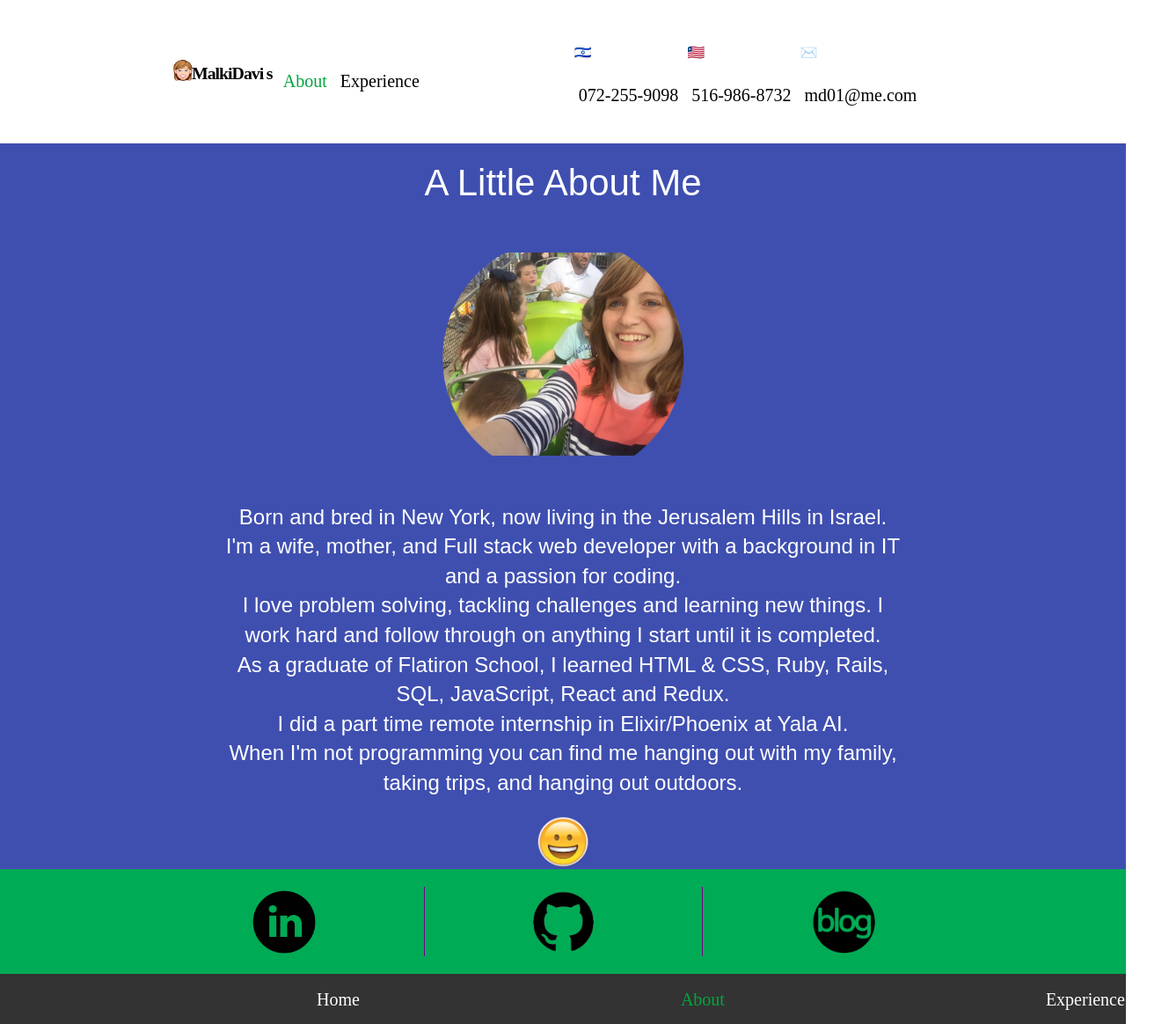
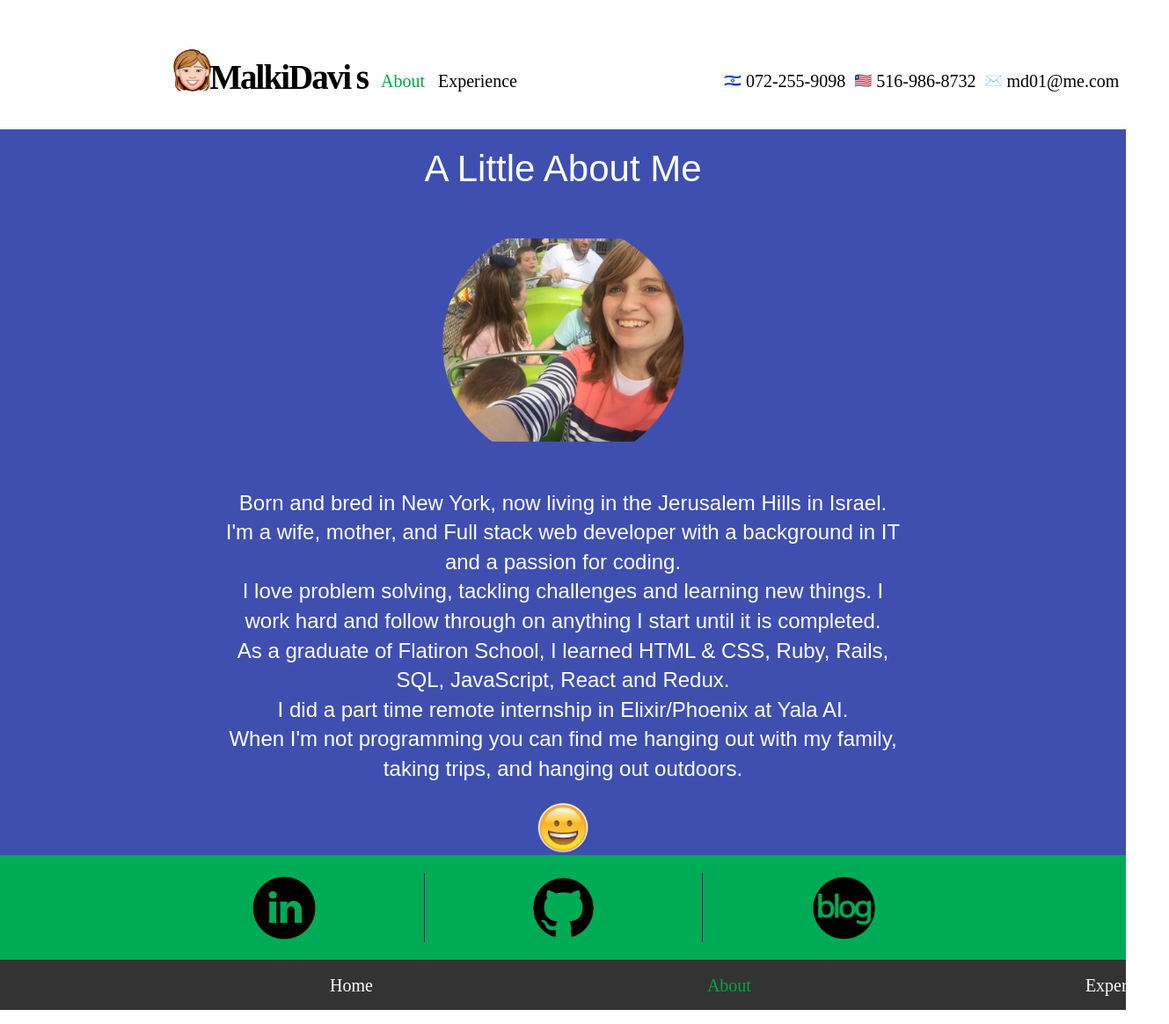
Before and after one commit to mxdavis/godaddy-react-resume, a React (Create React App) app: page /about in a window 1280 px wide. Shown: the whole page at 88% size, 1329 px wide, since content can reach past the window. Built offline with nearby package versions, Linux system fonts and the light colour scheme; a web font is replaced by a local one.

Commit message:
update navbar css

```diff
--- a/src/styles/custom.css
+++ b/src/styles/custom.css
@@ -31,7 +31,7 @@ ul.uk-navbar-nav > li > a {
 }
 
 li.nav-padding{
-  padding-right: 20%;
+  padding-right: 230px;
 }
 
 ul.uk-navbar-nav > li > a:hover {
@@ -54,7 +54,7 @@ ul.footer > li > a{
 }
 
 ul.footer > li.left-spacing > a {
-  padding-left: 355px;
+  padding-left: 370px;
   padding-bottom: 5px;
 }
 
```
